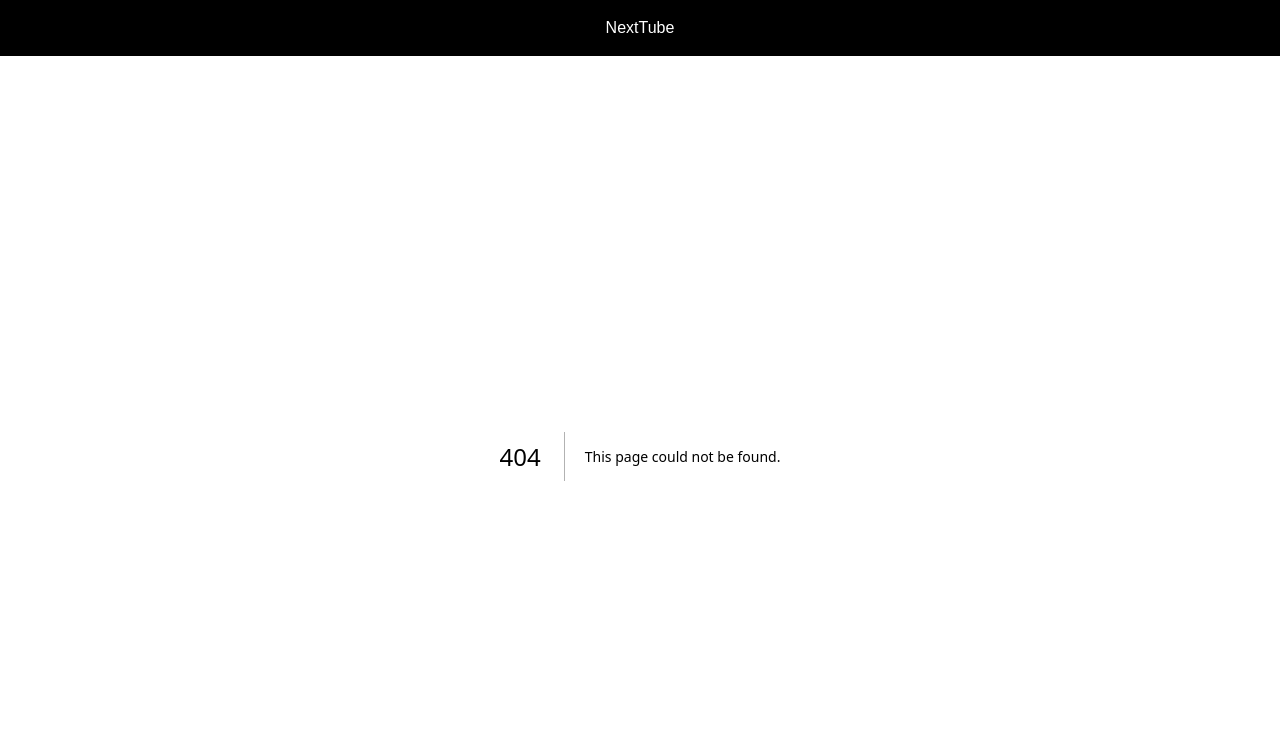
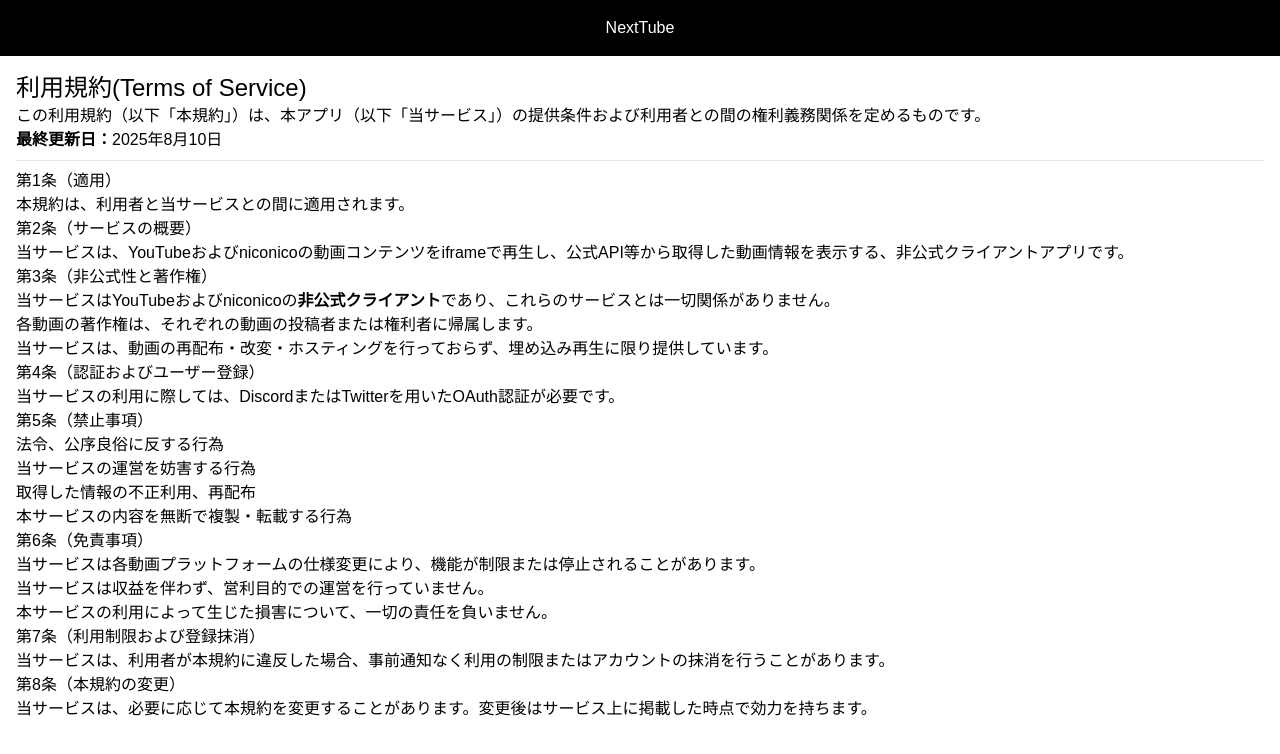
Before and after one commit to Skota11/app-nextyt, a Next.js app: page /terms in a window 1280 px wide. Before the commit this address had no page. Shown: the top 754 px of the page. Built offline with nearby package versions, Linux system fonts and the light colour scheme; a web font is replaced by a local one.

Commit message:
利用規約

```diff
--- /dev/null
+++ b/src/app/terms/page.tsx
@@ -0,0 +1,50 @@
+export default function Page() {
+    return (
+        <div className="p-4">
+            <h1 className="text-2xl">利用規約(Terms of Service)</h1>
+            <p>この利用規約（以下「本規約」）は、本アプリ（以下「当サービス」）の提供条件および利用者との間の権利義務関係を定めるものです。</p>
+            <p><strong>最終更新日：</strong>2025年8月10日</p>
+
+            <hr className="my-2" />
+
+            <h2>第1条（適用）</h2>
+            <p>本規約は、利用者と当サービスとの間に適用されます。</p>
+
+            <h2>第2条（サービスの概要）</h2>
+            <p>当サービスは、YouTubeおよびniconicoの動画コンテンツをiframeで再生し、公式API等から取得した動画情報を表示する、非公式クライアントアプリです。</p>
+
+            <h2>第3条（非公式性と著作権）</h2>
+            <ol>
+            <li>当サービスはYouTubeおよびniconicoの<strong>非公式クライアント</strong>であり、これらのサービスとは一切関係がありません。</li>
+            <li>各動画の著作権は、それぞれの動画の投稿者または権利者に帰属します。</li>
+            <li>当サービスは、動画の再配布・改変・ホスティングを行っておらず、埋め込み再生に限り提供しています。</li>
+            </ol>
+
+            <h2>第4条（認証およびユーザー登録）</h2>
+            <ol>
+            <li>当サービスの利用に際しては、DiscordまたはTwitterを用いたOAuth認証が必要です。</li>
+            </ol>
+
+            <h2>第5条（禁止事項）</h2>
+            <ul>
+            <li>法令、公序良俗に反する行為</li>
+            <li>当サービスの運営を妨害する行為</li>
+            <li>取得した情報の不正利用、再配布</li>
+            <li>本サービスの内容を無断で複製・転載する行為</li>
+            </ul>
+
+            <h2>第6条（免責事項）</h2>
+            <ol>
+            <li>当サービスは各動画プラットフォームの仕様変更により、機能が制限または停止されることがあります。</li>
+            <li>当サービスは収益を伴わず、営利目的での運営を行っていません。</li>
+            <li>本サービスの利用によって生じた損害について、一切の責任を負いません。</li>
+            </ol>
+
+            <h2>第7条（利用制限および登録抹消）</h2>
+            <p>当サービスは、利用者が本規約に違反した場合、事前通知なく利用の制限またはアカウントの抹消を行うことがあります。</p>
+
+            <h2>第8条（本規約の変更）</h2>
+            <p>当サービスは、必要に応じて本規約を変更することがあります。変更後はサービス上に掲載した時点で効力を持ちます。</p>
+        </div>
+    )
+}
```
